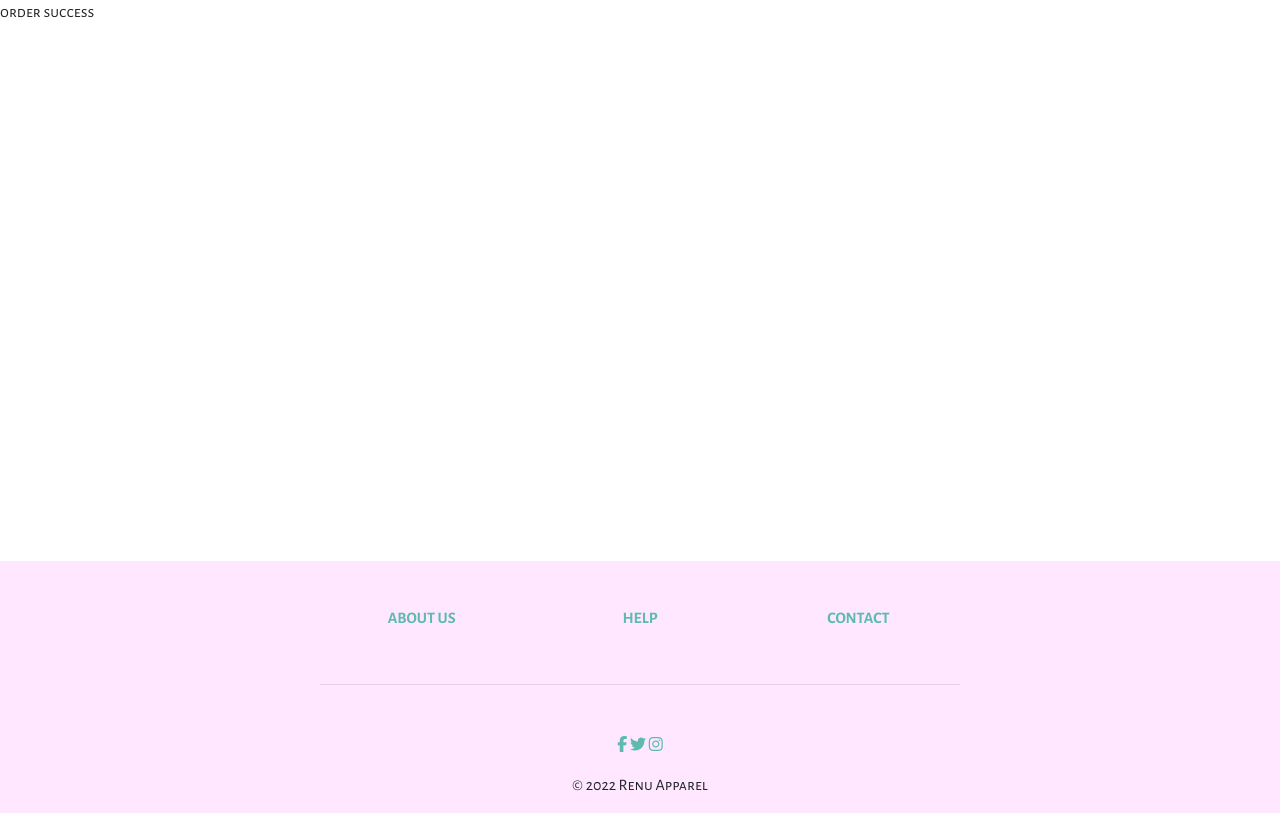
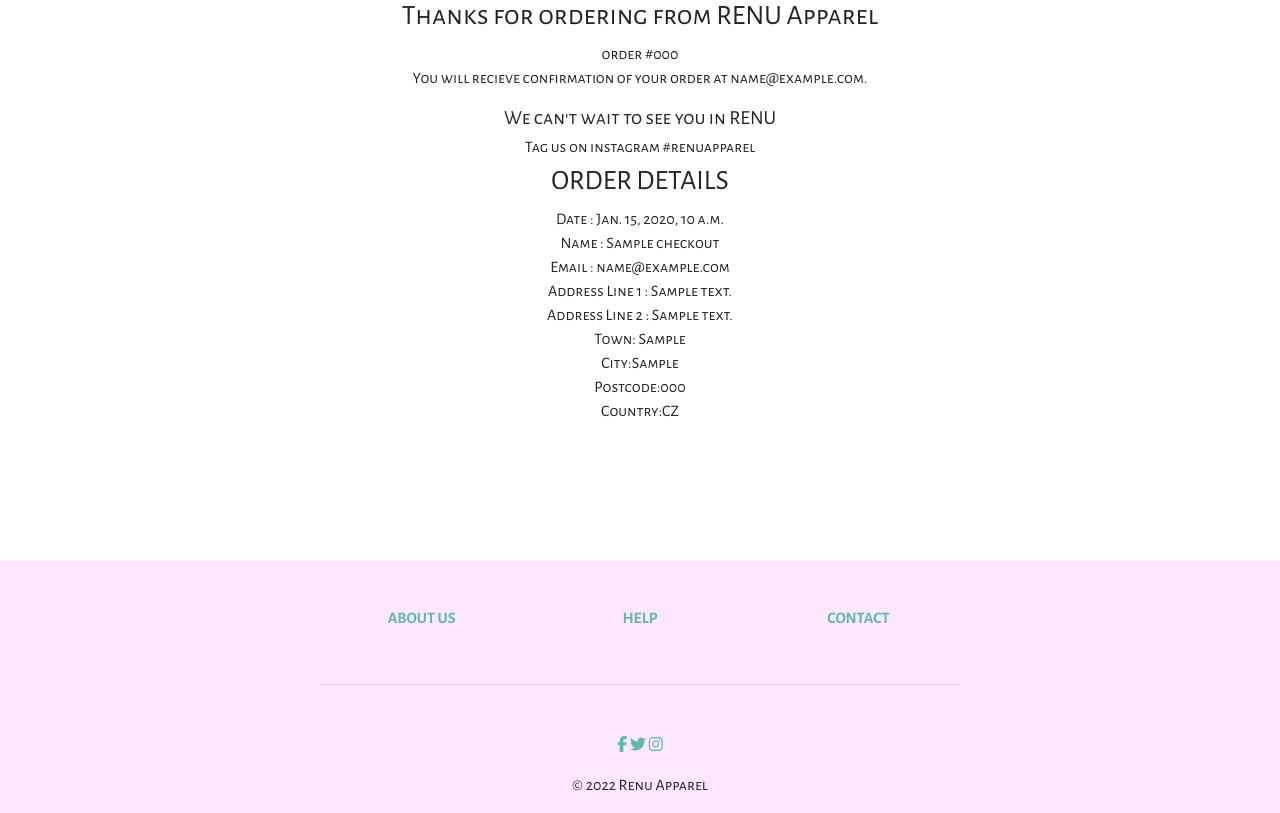
Before and after one commit to Code-Institute-Submissions/sarahob96-re-nu_DecResub, a Django app: a page that uses checkout/templates/checkout/order_success.html in a window 1280 px wide. Shown: the part 117-930 px from the top of the page. Run offline with Django 3.2, Linux system fonts and the light colour scheme; tables that the repository leaves empty hold one stand-in row (values such as "Sample post"); some libraries are stand-ins or nearby versions; some web fonts are replaced.

Commit message:
add basic order details to the order success page

```diff
--- a/checkout/templates/checkout/order_success.html
+++ b/checkout/templates/checkout/order_success.html
@@ -3,6 +3,31 @@
 
 {% block body %}
 
+<div class="order-success text-center">
+<h3>Thanks for ordering from RENU Apparel</h3>
+<p> order #{{ checkout_order.order_number}} <br>
+You will recieve confirmation of your order at {{ checkout_order.email }}.</p>
 
-<p> order success </p>
+
+<h5> We can't wait to see you in RENU </h5>
+<h6> Tag us on instagram #renuapparel</h6>
+
+<h3> ORDER DETAILS </h3>
+
+<p> Date : {{checkout_order.date}} <br>
+    Name : {{checkout_order.name}} <br>
+    Email : {{checkout_order.email}}<br>
+    Address Line 1 : {{checkout_order.address_line_1}}<br>
+    Address Line 2 : {{checkout_order.address_line_2}}<br>
+    Town: {{checkout_order.town}}<br>
+    City:{{checkout_order.city}}<br>
+    Postcode:{{checkout_order.postcode}}<br>
+    Country:{{checkout_order.country}}<br>
+</p>
+
+
+</div>
+
+
+
 {% endblock %}
```
